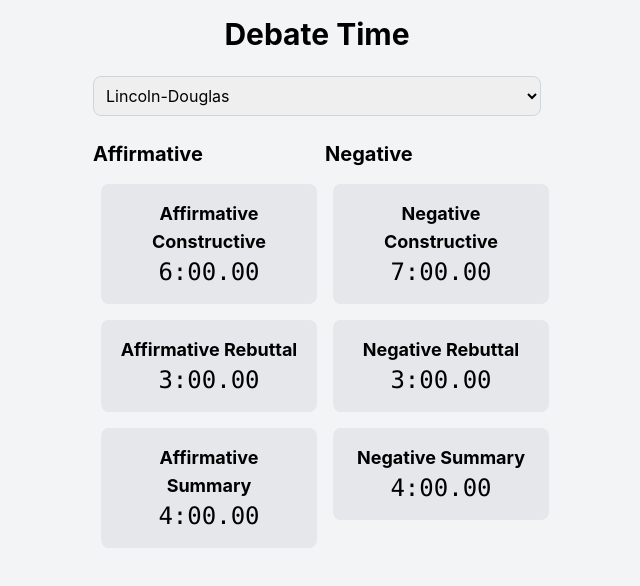
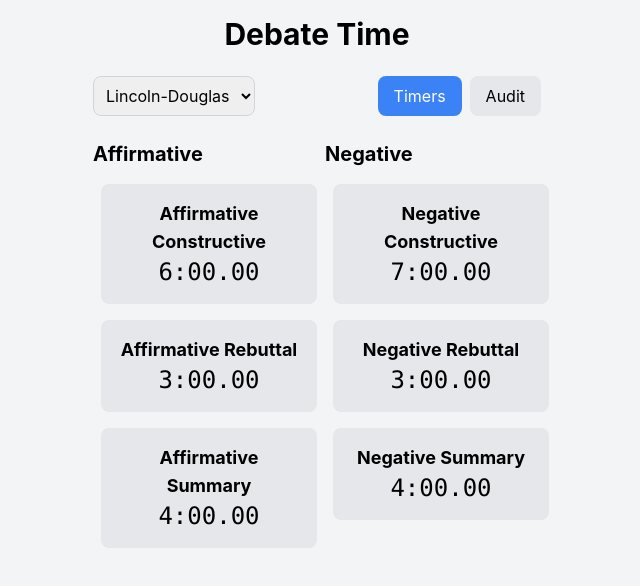
Before and after one commit to oculus42/debate-time, a React (Vite) app: page / in a window 1280 px wide. Shown: the top 586 px of the page, without its empty margins (323-963 px from the left). Built offline with nearby package versions, Linux system fonts and the light colour scheme.

Commit message:
feat; add audit

```diff
--- a/src/App.tsx
+++ b/src/App.tsx
@@ -2,11 +2,15 @@ import { useState } from 'react';
 import { DebateFormat, TimerEvent } from './types/debate';
 import { defaultFormats } from './data/defaultFormats';
 import { Timer } from './components/Timer';
+import { AuditHistory } from './components/AuditHistory';
+
+type ViewMode = 'timers' | 'audit';
 
 function App() {
   const [selectedFormat, setSelectedFormat] = useState<DebateFormat>(defaultFormats[0]);
   const [currentTimer, setCurrentTimer] = useState<string | null>(null);
   const [events, setEvents] = useState<TimerEvent[]>([]);
+  const [viewMode, setViewMode] = useState<ViewMode>('timers');
 
   const handleTimerStart = (timerId: string) => {
     setCurrentTimer(timerId);
@@ -16,12 +20,13 @@ function App() {
     setCurrentTimer(null);
   };
 
-  const handleAudit = (timerId: string, event: { type: 'start' | 'stop'; timestamp: number }) => {
+  const handleAudit = (timerId: string, event: { type: 'start' | 'stop'; timestamp: number; elapsedTime: number }) => {
     setEvents(prev => [...prev, {
       timestamp: event.timestamp,
       type: event.type,
       timerId,
-      side: timerId.startsWith('aff') ? 'affirmative' : 'negative'
+      side: timerId.startsWith('aff') ? 'affirmative' : 'negative',
+      elapsedTime: event.elapsedTime
     }]);
   };
 
@@ -30,9 +35,9 @@ function App() {
       <div className="max-w-md mx-auto">
         <h1 className="text-3xl font-bold text-center mb-6">Debate Time</h1>
 
-        <div className="mb-6">
+        <div className="mb-6 flex justify-between items-center">
           <select
-            className="w-full p-2 rounded-lg border border-gray-300"
+            className="p-2 rounded-lg border border-gray-300"
             value={selectedFormat.name}
             onChange={(e) => {
               const format = defaultFormats.find(f => f.name === e.target.value);
@@ -45,8 +50,32 @@ function App() {
               </option>
             ))}
           </select>
+
+          <div className="flex space-x-2">
+            <button
+              className={`px-4 py-2 rounded-lg ${
+                viewMode === 'timers'
+                  ? 'bg-blue-500 text-white'
+                  : 'bg-gray-200 hover:bg-gray-300'
+              }`}
+              onClick={() => setViewMode('timers')}
+            >
+              Timers
+            </button>
+            <button
+              className={`px-4 py-2 rounded-lg ${
+                viewMode === 'audit'
+                  ? 'bg-blue-500 text-white'
+                  : 'bg-gray-200 hover:bg-gray-300'
+              }`}
+              onClick={() => setViewMode('audit')}
+            >
+              Audit
+            </button>
+          </div>
         </div>
 
+        {viewMode === 'timers' ? (
           <div className="grid grid-cols-2 gap-4">
             <div>
               <h2 className="text-xl font-bold mb-2">Affirmative</h2>
@@ -81,6 +110,9 @@ function App() {
               ))}
             </div>
           </div>
+        ) : (
+          <AuditHistory events={events} />
+        )}
       </div>
     </div>
   );
--- /dev/null
+++ b/src/components/AuditHistory.tsx
@@ -0,0 +1,55 @@
+import { TimerEvent } from '../types/debate';
+import { format } from 'date-fns';
+
+interface AuditHistoryProps {
+  events: TimerEvent[];
+}
+
+export function AuditHistory({ events }: AuditHistoryProps) {
+  const formatTimestamp = (timestamp: number) => {
+    return format(new Date(timestamp), 'MMM d, yyyy HH:mm:ss.SSS');
+  };
+
+  const formatElapsedTime = (ms: number) => {
+    const totalSeconds = Math.floor(ms / 1000);
+    const minutes = Math.floor(totalSeconds / 60);
+    const seconds = totalSeconds % 60;
+    const milliseconds = Math.floor((ms % 1000) / 10);
+    return `${minutes}:${seconds.toString().padStart(2, '0')}.${milliseconds.toString().padStart(2, '0')}`;
+  };
+
+  return (
+    <div className="bg-white rounded-lg shadow-lg p-4">
+      <h2 className="text-xl font-bold mb-4">Audit History</h2>
+      <div className="space-y-2">
+        {events.map((event, index) => (
+          <div
+            key={index}
+            className="flex items-center justify-between p-2 bg-gray-50 rounded"
+          >
+            <div className="flex items-center space-x-4">
+              <span className={`px-2 py-1 rounded text-sm ${
+                event.type === 'start' ? 'bg-green-100 text-green-800' : 'bg-red-100 text-red-800'
+              }`}>
+                {event.type.toUpperCase()}
+              </span>
+              <span className="font-medium">{event.timerId}</span>
+              <span className="text-gray-500">({event.side})</span>
+              <span className="font-mono text-sm">
+                {formatElapsedTime(event.elapsedTime)}
+              </span>
+            </div>
+            <span className="text-sm text-gray-500 font-mono">
+              {formatTimestamp(event.timestamp)}
+            </span>
+          </div>
+        ))}
+        {events.length === 0 && (
+          <div className="text-center text-gray-500 py-4">
+            No events recorded yet
+          </div>
+        )}
+      </div>
+    </div>
+  );
+}
--- a/src/components/Timer.tsx
+++ b/src/components/Timer.tsx
@@ -8,7 +8,7 @@ interface TimerProps {
   isActive: boolean;
   onStart: (id: string) => void;
   onStop: (id: string) => void;
-  onAudit: (event: { type: 'start' | 'stop'; timestamp: number }) => void;
+  onAudit: (event: { type: 'start' | 'stop'; timestamp: number; elapsedTime: number }) => void;
 }
 
 interface TimerState {
@@ -24,17 +24,18 @@ export function Timer({ id, name, duration, allowNegative, isActive, onStart, on
     if (state.startTime) {
       const now = Date.now();
       const elapsed = now - state.startTime;
+      const totalElapsed = state.elapsedTime + elapsed;
       setState(prev => ({
         startTime: null,
-        elapsedTime: prev.elapsedTime + elapsed
+        elapsedTime: totalElapsed
       }));
-      onAudit({ type: 'stop', timestamp: now });
+      onAudit({ type: 'stop', timestamp: now, elapsedTime: totalElapsed });
     }
     if (intervalRef.current) {
       clearInterval(intervalRef.current);
       intervalRef.current = undefined;
     }
-  }, [state.startTime, onAudit]);
+  }, [state.startTime, state.elapsedTime, onAudit]);
 
   const startTimer = useCallback(() => {
     const now = Date.now();
@@ -42,8 +43,8 @@ export function Timer({ id, name, duration, allowNegative, isActive, onStart, on
       startTime: now,
       elapsedTime: prev.elapsedTime
     }));
-    onAudit({ type: 'start', timestamp: now });
-  }, [onAudit]);
+    onAudit({ type: 'start', timestamp: now, elapsedTime: state.elapsedTime });
+  }, [onAudit, state.elapsedTime]);
 
   useEffect(() => {
     if (isActive && !state.startTime) {
--- a/src/types/debate.ts
+++ b/src/types/debate.ts
@@ -1,8 +1,9 @@
 export interface TimerEvent {
   timestamp: number;
-  type: 'start' | 'stop' | 'reset';
+  type: 'start' | 'stop';
   timerId: string;
   side: 'affirmative' | 'negative';
+  elapsedTime: number;
 }
 
 export interface Timer {
```
Lines whose indentation alone changed are shown as unchanged.
